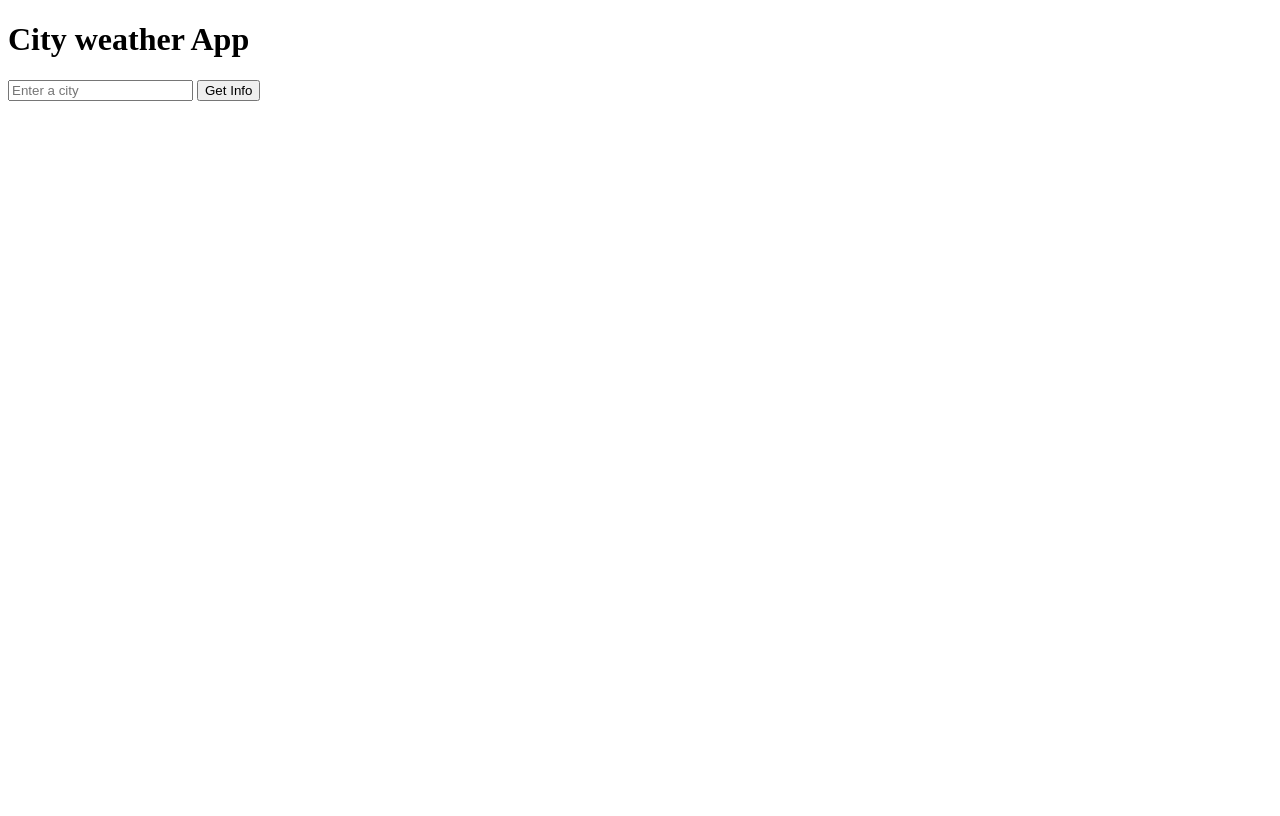
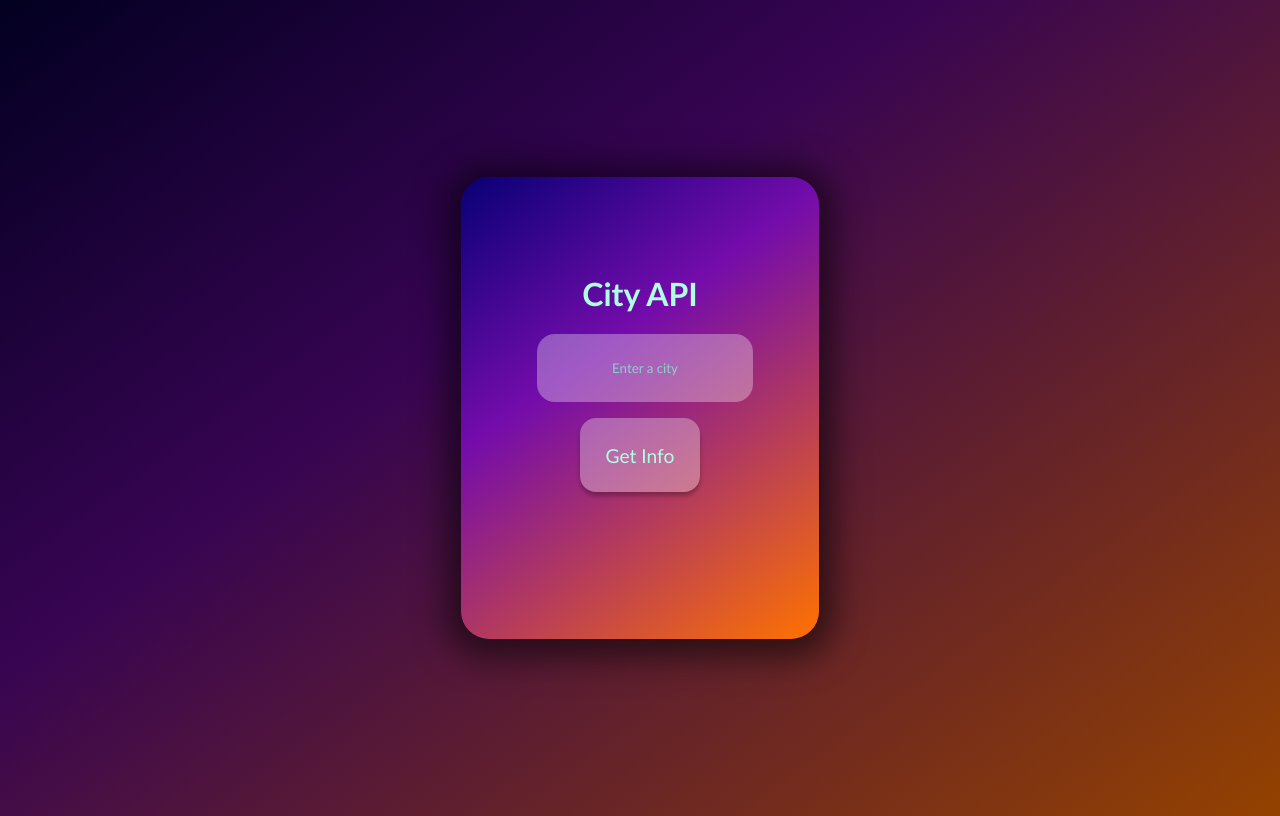
Before and after one commit to madgrv/City_API, a plain HTML site: page cityAPI.html in a window 1280 px wide. Drawn offline with Linux system fonts and the light colour scheme.

Commit message:
Created front end and styling

```diff
--- a/cityAPI.html
+++ b/cityAPI.html
@@ -5,30 +5,116 @@
     <meta http-equiv="X-UA-Compatible" content="IE=edge">
     <meta name="viewport" content="width=device-width, initial-scale=1.0">
     <title>City Weather App</title>
-    <!-- 'Access-Control-Allow-Origin' -->
+    <style>
+
+        * {
+            color: rgb(175, 254, 226);
+            font-family: 'Gill Sans', 'Gill Sans MT', Calibri, 'Trebuchet MS', sans-serif;
+        }
+
+        body {
+            background: rgb(2,0,33);
+            background: -moz-linear-gradient(144deg, rgba(2,0,33,1) 0%, rgba(55,4,82,1) 38%, rgba(148,66,0,1) 100%);
+            background: -webkit-linear-gradient(144deg, rgba(2,0,33,1) 0%, rgba(55,4,82,1) 38%, rgba(148,66,0,1) 100%);
+            background: linear-gradient(144deg, rgba(2,0,33,1) 0%, rgba(55,4,82,1) 38%, rgba(148,66,0,1) 100%);
+        }
+
+        button {
+            font-size: larger;
+            transition: 0.1s;
+            box-shadow: 0 4px 4px 0px rgba(0, 0, 0, 0.276);
+
+        }
+
+        button:hover {
+            /* color: rgb(244, 255, 251); */
+            text-shadow: 0 2px 2px rgba(0, 0, 0, 0.606);
+            box-shadow: 0 6px 7px 3px rgba(0, 0, 0, 0.276);
+        }
+
+        button:active {
+            text-shadow: 0 1px 2px rgba(0, 0, 0, 0.606);
+            box-shadow: 0 2px 3px 1px rgba(0, 0, 0, 0.276);
+        }
+
+        form {
+            text-align: center;
+        }
+
+        input {
+            width: 80%;
+            margin: 0 auto;
+            display: block;
+            text-align: center;
+        }
+
+        .boxCenter {
+            display: flex;
+            /* flex-direction: column; */
+            justify-content: center;
+            align-items: center;
+            height: 100vh;
+        }
+
+        .center {
+            text-align: center;
+            display: block;
+            margin-top: 10px;
+        }
+
+        .glass {
+            border-radius: 16px;
+            size:100% ;
+            padding: 2vw;
+            /* margin: 3vw; */
+            background-color: #ffffff51;
+            -webkit-backdrop-filter: blur(4px);
+            border: none;
+        }
+
+        ::placeholder {
+            color: rgba(127, 255, 212, 0.703);
+        }
+
+        #mainBox {
+            padding: 6%;
+            border-radius: 28px;
+            box-shadow: 0 4px 33px 15px rgba(0, 0, 0, 0.538);
+            background: rgb(7,0,117);
+            background: -moz-linear-gradient(144deg, rgba(7,0,117,1) 0%, rgba(116,12,171,1) 38%, rgba(255,114,0,1) 100%);
+            background: -webkit-linear-gradient(144deg, rgba(7,0,117,1) 0%, rgba(116,12,171,1) 38%, rgba(255,114,0,1) 100%);
+            background: linear-gradient(144deg, rgba(7,0,117,1) 0%, rgba(116,12,171,1) 38%, rgba(255,114,0,1) 100%);
+        }
+
+        #citySearch {
+            border-radius: 18px;
+        }
+
+
+    </style>
 </head>
 <body>
-    <div>
-        <h1>City weather App</h1>
+    <div class="boxCenter">
+        <div id="mainBox">
+            <div class="center" style="text-align: center;">
+                <h1>City API</h1>
                 <form>
-            <input type="text" placeholder="Enter a city" id="citySearch"></input>
-            <button type="button" onclick=getInfo()>Get Info</button>
+                    <input type="text" placeholder="Enter a city" id="citySearch" class="glass"></input>
+                    <button type="button" id="button" class="glass" onclick=getInfo() style="margin: 8%;">Get Info</button>
                 </form>
+            </div>
             <div id="cityInfo">
                 <h2 id="cityName"></h2>
                 <p id="region"></p>
                 <p id="country"></p>
                 <p id="temperature"></p>
                 <br>
-            <!-- <p id="timeZone"></p>
-            <p id="localTime"></p>
-            <br> -->
                 <p id="countryCode"></p>
                 <p id="population"></p>
                 <p id="elevation"></p>
                 <p id="latitude"></p>
                 <p id="longitude"></p>
-
+            </div>
         </div>
     </div>
 
--- a/cityAPI.js
+++ b/cityAPI.js
@@ -20,7 +20,6 @@ const optionsWeather = {
 
 async function getInfo() {
     let citySearch = document.getElementById("citySearch").value.toLowerCase();
-    citySearch.innerHTML = ""
 
     try {
         let res = await fetch(`https://wft-geo-db.p.rapidapi.com/v1/geo/cities?limit=10&namePrefix=${citySearch}&sort=-population`, options)
@@ -60,7 +59,12 @@ async function getInfo() {
     }
 }
 
-
+document.getElementById("citySearch").addEventListener("keyup", function(e) {
+    if (e.keyCode === 13) { //if enter (keyCode 13) is pressed...
+        document.getElementById("button").click(); //simulates click action on the addButton id element
+        console.log("click")
+    }
+}); //needs double chcking
 
 // getInfo() //call function, used for testing and debugging
 
```
Also changed, not shown: 1 other file. Lines whose indentation alone changed are shown as unchanged.
